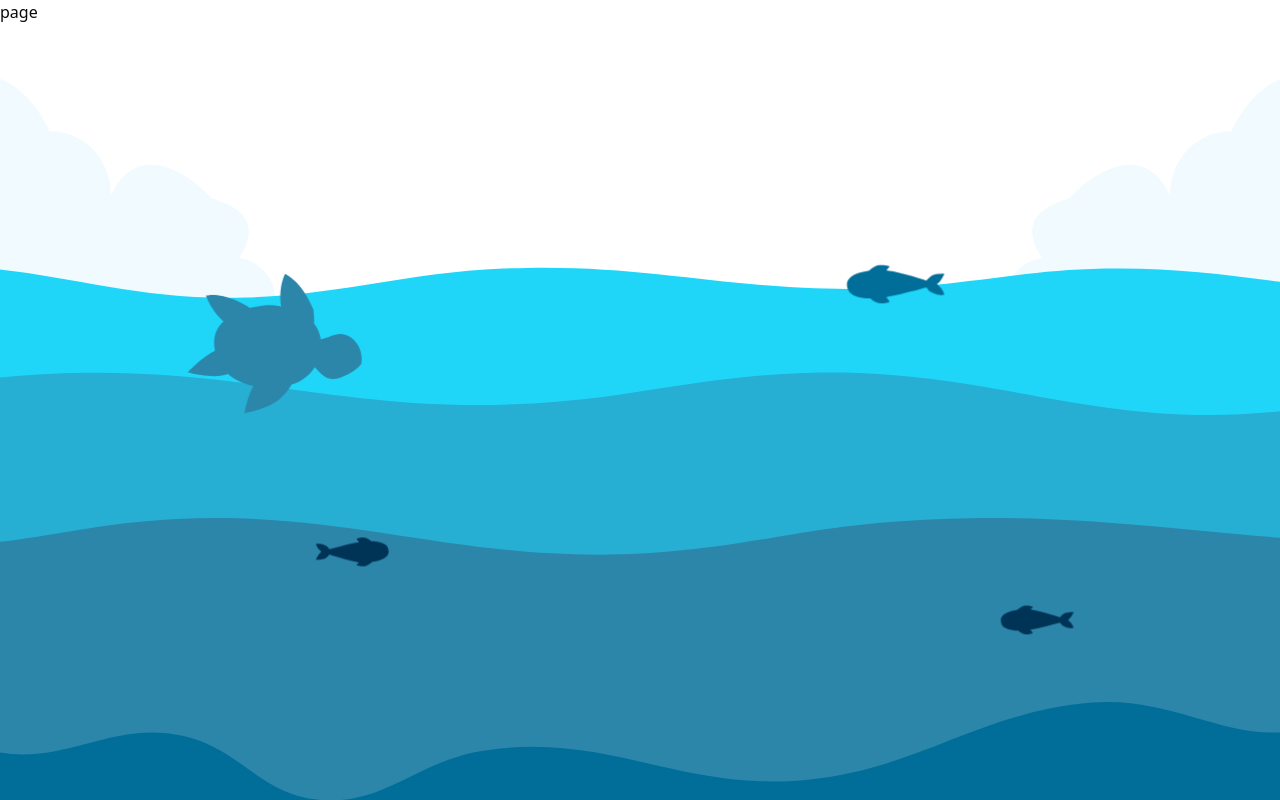
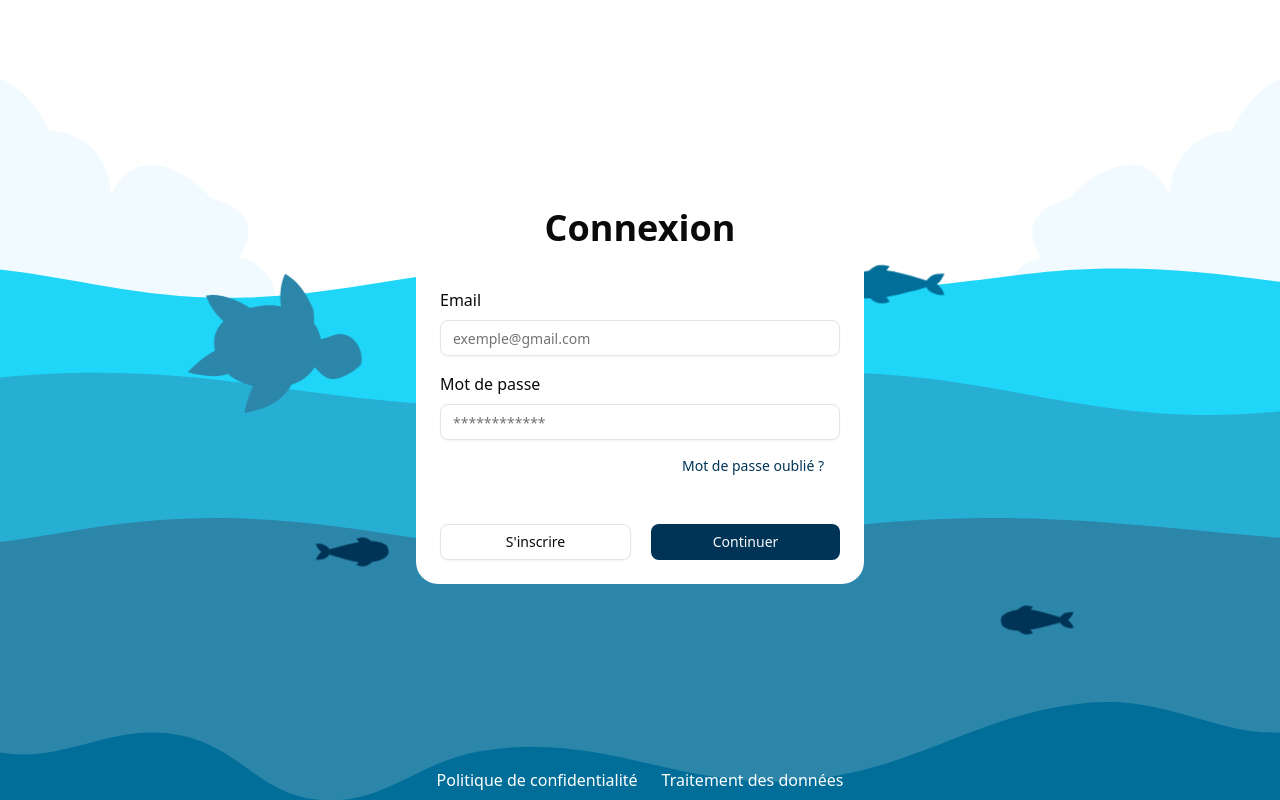
Before and after one commit to SHAfoin/learn-and-phish, a Next.js app: page /home/login in a window 1280 px wide. Built offline with nearby package versions, Linux system fonts and the light colour scheme.

Commit message:
feat: implement login page with input fields and buttons

```diff
--- a/app/home/login/page.tsx
+++ b/app/home/login/page.tsx
@@ -1,5 +1,31 @@
-import React from "react";
+import { Button } from "@/components/ui/button";
+import { Input } from "@/components/ui/input";
 
 export default function page() {
-  return <div>page</div>;
+  return (
+    <div className="flex h-full justify-center items-center relative">
+      <div className="w-md bg-white w-30% max-w-md p-6 rounded-3xl flex flex-col gap-10">
+        <h1 className="text-center text-4xl font-bold">Connexion</h1>
+        <div className="flex flex-col gap-4">
+          <div className="flex flex-col gap-2">
+            <label htmlFor="email">Email</label>
+            <Input id="email" type="email" placeholder="exemple@gmail.com" />
+          </div>
+          <div className="flex flex-col gap-2">
+            <label htmlFor="password">Mot de passe</label>
+            <Input id="password" type="password" placeholder="************" />
+            <Button className="w-fit self-end" variant={"link"}>
+              Mot de passe oublié ?
+            </Button>
+          </div>
+        </div>
+        <div className="flex w-full gap-5">
+          <Button className="flex-1" variant={"outline"}>
+            S'inscrire
+          </Button>
+          <Button className="flex-1">Continuer</Button>
+        </div>
+      </div>
+    </div>
+  );
 }
--- /dev/null
+++ b/components/ui/input.tsx
@@ -0,0 +1,21 @@
+import * as React from "react"
+
+import { cn } from "@/lib/utils"
+
+function Input({ className, type, ...props }: React.ComponentProps<"input">) {
+  return (
+    <input
+      type={type}
+      data-slot="input"
+      className={cn(
+        "file:text-foreground placeholder:text-muted-foreground selection:bg-primary selection:text-primary-foreground dark:bg-input/30 border-input h-9 w-full min-w-0 rounded-md border bg-transparent px-3 py-1 text-base shadow-xs transition-[color,box-shadow] outline-none file:inline-flex file:h-7 file:border-0 file:bg-transparent file:text-sm file:font-medium disabled:pointer-events-none disabled:cursor-not-allowed disabled:opacity-50 md:text-sm",
+        "focus-visible:border-ring focus-visible:ring-ring/50 focus-visible:ring-[3px]",
+        "aria-invalid:ring-destructive/20 dark:aria-invalid:ring-destructive/40 aria-invalid:border-destructive",
+        className
+      )}
+      {...props}
+    />
+  )
+}
+
+export { Input }
```
